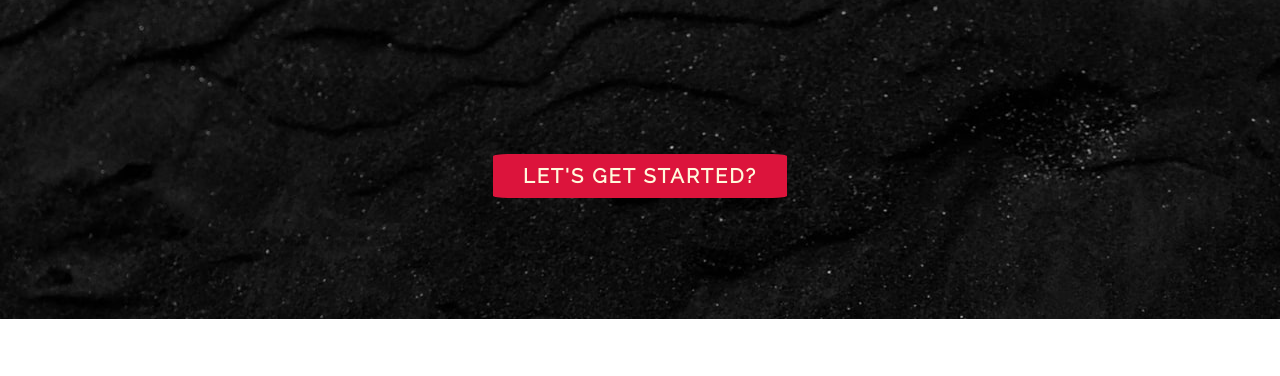
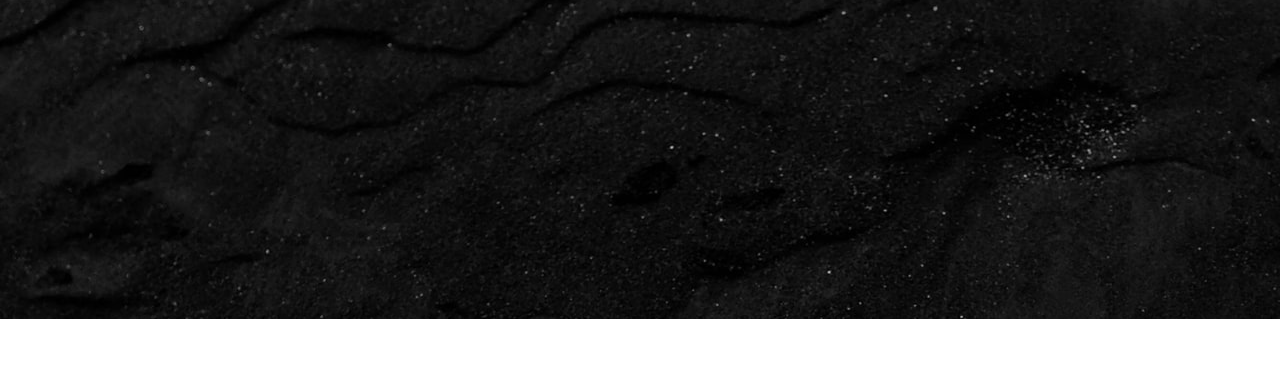
Before and after one commit to chiragmadan4/chiragmadan4.github.io, a plain HTML site: page index.html in a window 1280 px wide. Shown: the part 381-757 px from the top of the page. Drawn offline with nearby package versions, Linux system fonts and the light colour scheme.

Commit message:
Update index.html

```diff
--- a/index.html
+++ b/index.html
@@ -26,9 +26,6 @@
                     <br>
                     <span class="span3">WELCOME TO MY VIRTUAL HOME</span>
                 </h1>
-                <br>
-                <br>
-                <button id="start_btn">LET'S GET STARTED?</button>
             </div>
         </div>
 
```
